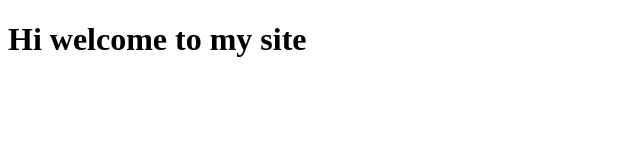
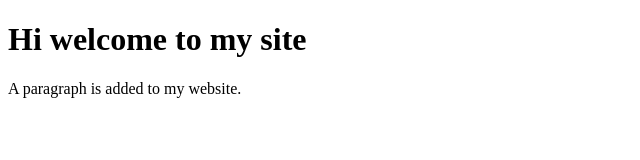
Before and after one commit to Jitendra1mp4/neog-zero-lesson2, a plain HTML site: page index.html in a window 1280 px wide. Shown: the whole page, without its empty margins (0-640 px from the left). Drawn offline with Linux system fonts and the light colour scheme.

Commit message:
New para added

```diff
--- a/index.html
+++ b/index.html
@@ -8,5 +8,6 @@
 </head>
 <body>
     <h1>Hi welcome to my site</h1>
+    <p>A paragraph is added to my website.</p>
 </body>
 </html>
```
